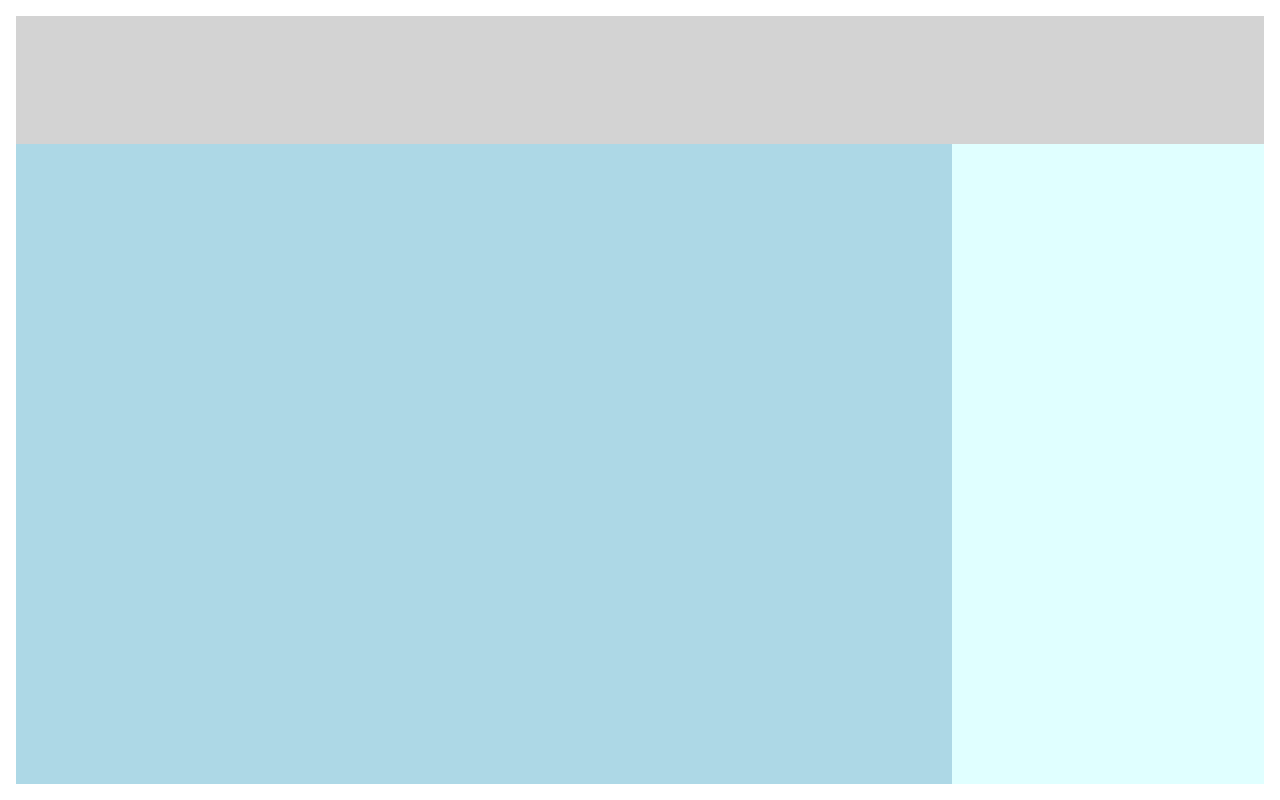
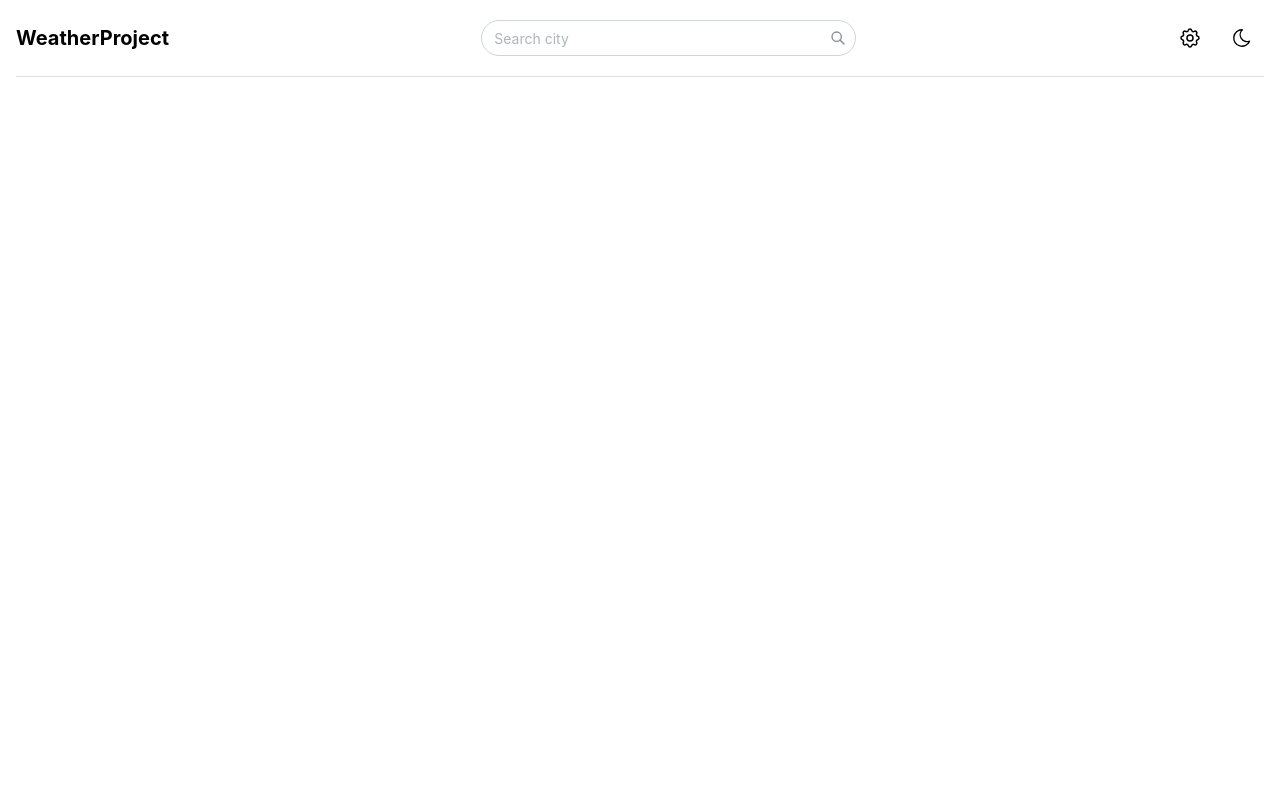
Before and after one commit to MichaelRydl/weather-project, a React (Vite) app: page / in a window 1280 px wide. Built offline with nearby package versions, Linux system fonts and the light colour scheme.

Commit message:
created header

```diff
--- a/package.json
+++ b/package.json
@@ -15,6 +15,8 @@
     "@mantine/dates": "^7.6.1",
     "@mantine/form": "^7.6.1",
     "@mantine/hooks": "^7.6.1",
+    "@tabler/icons-react": "^2.47.0",
+    "clsx": "^2.1.0",
     "dayjs": "^1.11.10",
     "react": "^18.2.0",
     "react-dom": "^18.2.0",
--- a/src/App.jsx
+++ b/src/App.jsx
@@ -1,10 +1,15 @@
 import classes from "./App.module.css";
+import Header from "./components/Header/Header";
+import { Divider } from "@mantine/core";
 
 function App() {
   return (
     <div className={classes.app}>
       <div className={classes.wrapper}>
-        <div className={classes.header}></div>
+        <div className={classes.header}>
+          <Header />
+          <Divider my="md" />
+        </div>
         <div className={classes.main}></div>
         <div className={classes.side}></div>
       </div>
--- a/src/App.module.css
+++ b/src/App.module.css
@@ -10,23 +10,20 @@
   height: 100%;
   display: grid;
   grid-template-columns: 3fr 1fr;
-  grid-template-rows: 2fr 10fr;
+  grid-template-rows: 1fr 11fr;
 }
 
 .header {
   grid-column: 1 / 3;
   grid-row: 1;
-  background-color: lightgray;
 }
 
 .main {
   grid-column: 1 / 2;
   grid-row: 2;
-  background-color: lightblue;
 }
 
 .side {
   grid-column: 2 / 3;
   grid-row: 2;
-  background-color: lightcyan;
 }
--- /dev/null
+++ b/src/components/Header/Header.jsx
@@ -0,0 +1,62 @@
+import {
+  ActionIcon,
+  Text,
+  TextInput,
+  useMantineColorScheme,
+  useComputedColorScheme,
+  rem,
+} from "@mantine/core";
+import {
+  IconSun,
+  IconMoon,
+  IconSettings,
+  IconSearch,
+} from "@tabler/icons-react";
+import cx from "clsx";
+import classes from "./Header.module.css";
+
+function Header() {
+  const { setColorScheme } = useMantineColorScheme();
+  const computedColorScheme = useComputedColorScheme("light", {
+    getInitialValueInEffect: true,
+  });
+  const searchIcon = <IconSearch style={{ width: rem(16), height: rem(16) }} />;
+
+  return (
+    <div className={classes.header}>
+      <Text size="xl" fw={700}>
+        WeatherProject
+      </Text>
+      <TextInput
+        className={classes.header_search}
+        rightSection={searchIcon}
+        radius="xl"
+        placeholder="Search city"
+      />
+      <div className={classes.header_buttons}>
+        <ActionIcon
+          variant="subtle"
+          size="xl"
+          color="black"
+          aria-label="Toggle color scheme"
+        >
+          <IconSettings stroke={1.5} />
+        </ActionIcon>
+        <ActionIcon
+          onClick={() =>
+            setColorScheme(computedColorScheme === "light" ? "dark" : "light")
+          }
+          variant="subtle"
+          color="black"
+          size="xl"
+          aria-label="Toggle color scheme"
+        >
+          <IconSun className={cx(classes.icon, classes.light)} stroke={1.5} />
+          <IconMoon className={cx(classes.icon, classes.dark)} stroke={1.5} />
+        </ActionIcon>
+      </div>
+    </div>
+  );
+}
+
+export default Header;
--- /dev/null
+++ b/src/components/Header/Header.module.css
@@ -0,0 +1,39 @@
+.header {
+  display: flex;
+  align-items: center;
+  justify-content: space-between;
+}
+
+.header_buttons {
+  display: flex;
+  gap: 8px;
+}
+
+.header_search {
+  width: 30%;
+}
+
+.icon {
+  width: rem(22px);
+  height: rem(22px);
+}
+
+.dark {
+  @mixin dark {
+    display: none;
+  }
+
+  @mixin light {
+    display: block;
+  }
+}
+
+.light {
+  @mixin light {
+    display: none;
+  }
+
+  @mixin dark {
+    display: block;
+  }
+}
--- a/src/main.jsx
+++ b/src/main.jsx
@@ -6,7 +6,7 @@ import "@mantine/core/styles.css";
 
 ReactDOM.createRoot(document.getElementById("root")).render(
   <React.StrictMode>
-    <MantineProvider>
+    <MantineProvider defaultColorScheme="light">
       <App />
     </MantineProvider>
   </React.StrictMode>
```
Also changed, not shown: src/components/Layout/Layout.jsx (deleted, +0 -24 lines), src/components/Layout/Layout.module.css (deleted, +0 -9 lines), 1 other file (tests, documents, lock files or other folders).
